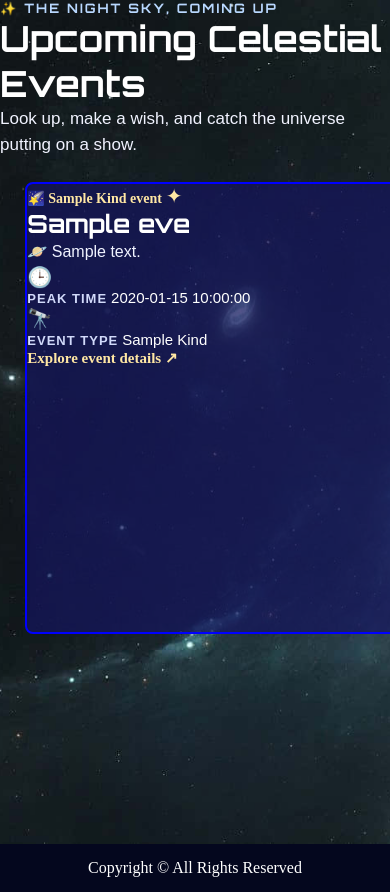
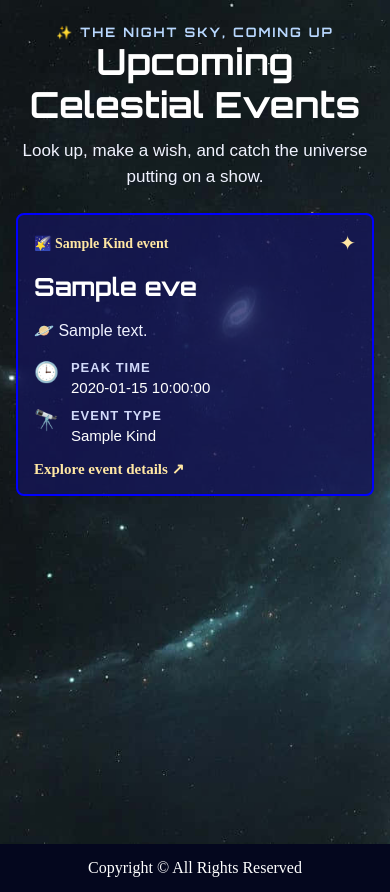
Before and after one commit to ayush102007-sys/astronomy_beyond_imagination, a Flask app: template templates/events.html in a window 390 px wide; the page is wider, and only the part inside the window is pictured. Shown: the part 91-983 px from the top of that part. Run offline with Flask 3, Linux system fonts and the light colour scheme; the template is opened without the code that fills it: most values are stand-ins (such as "Sample title", 1, 10 or a date in 2020).

Commit message:
Responsive v2

```diff
--- a/static/style.css
+++ b/static/style.css
@@ -1,6 +1,17 @@
 *{
     margin: 0;
     padding: 0;
+}
+
+html{
+    min-height: 100%;
+    background-color: rgb(4, 7, 30);
+}
+
+body{
+    min-height: 100vh;
+    min-height: 100svh;
+    background-color: rgb(4, 7, 30);
 }
 
 header{
@@ -133,29 +145,128 @@ footer{
 }
 
 .event{
-    display: inline-block;
+    display: flex;
+    flex-direction: column;
+    gap: 16px;
     background-color: rgba(20, 20, 95, 0.7);;
     border: 2px solid blue;
-    overflow: auto;
-    width: 62vh;
-    height: 53vh;
-    margin: 3vh;
+    box-sizing: border-box;
+    min-width: 0;
+    min-height: 240px;
+    padding: 20px;
     border-radius: 8px;
+    overflow-wrap: anywhere;
 }
 
 .events-page{
         min-height: 100vh;
         min-height: 100svh;
+        width: 100%;
+        box-sizing: border-box;
+        padding: clamp(20px, 4vw, 48px);
         background-image: url('/static/images/events3.jpg');
+        background-color: rgb(4, 7, 30);
         color: white;
         background-size: cover;
         background-repeat: no-repeat;
-        background-position: right;
+        background-position: center;
+}
+
+.events-intro,
+.event-grid,
+.events-empty{
+    width: 100%;
+    max-width: 1100px;
+    margin-left: auto;
+    margin-right: auto;
+}
+
+.events-intro{
+    margin-bottom: clamp(24px, 4vw, 40px);
+    text-align: center;
+}
+
+.events-intro h1{
+    font-size: clamp(28px, 5vw, 42px);
+    line-height: 1.2;
+    overflow-wrap: anywhere;
+}
+
+.events-intro > p:last-child{
+    margin-top: 12px;
+}
+
+.event-grid{
+    display: grid;
+    grid-template-columns: repeat(3, minmax(0, 1fr));
+    gap: 20px;
+}
+
+.event-topline{
+    display: flex;
+    align-items: center;
+    justify-content: space-between;
+    gap: 12px;
+}
+
+.event h2{
+    font-size: clamp(20px, 2.5vw, 25px);
+    overflow-wrap: anywhere;
+}
+
+.event-details{
+    display: grid;
+    gap: 12px;
+}
+
+.event-detail{
+    display: flex;
+    align-items: flex-start;
+    gap: 12px;
+    min-width: 0;
+}
+
+.event-detail > div{
+    display: grid;
+    gap: 4px;
+    min-width: 0;
+}
+
+.event-detail time,
+.event-detail div > span:not(.event-label){
+    overflow-wrap: anywhere;
+}
+
+.event-link{
+    margin-top: auto;
+    overflow-wrap: anywhere;
+}
+
+.events-empty{
+    text-align: center;
+    overflow-wrap: anywhere;
+}
+
+@media only screen and (min-width: 601px) and (max-width: 1024px){
+    .event-grid{
+        grid-template-columns: repeat(2, minmax(0, 1fr));
+    }
 }
 
 @media (max-width: 600px){
     .events-page{
+        padding: 24px 16px;
         background-position: center;
+    }
+
+    .event-grid{
+        grid-template-columns: minmax(0, 1fr);
+        gap: 16px;
+    }
+
+    .event{
+        min-height: 0;
+        padding: 16px;
     }
 
     .dashboard input[type="submit"]{
```
Also changed, not shown: other parts of static/style.css (+94 -12 lines), static/images/info1.jpg (deleted), static/images/info2.jpg (deleted), static/images/info5.png (added), static/images/pleiades.webp (deleted), static/images/saturn.jpeg (deleted), static/images/uranus.jpg (deleted).
